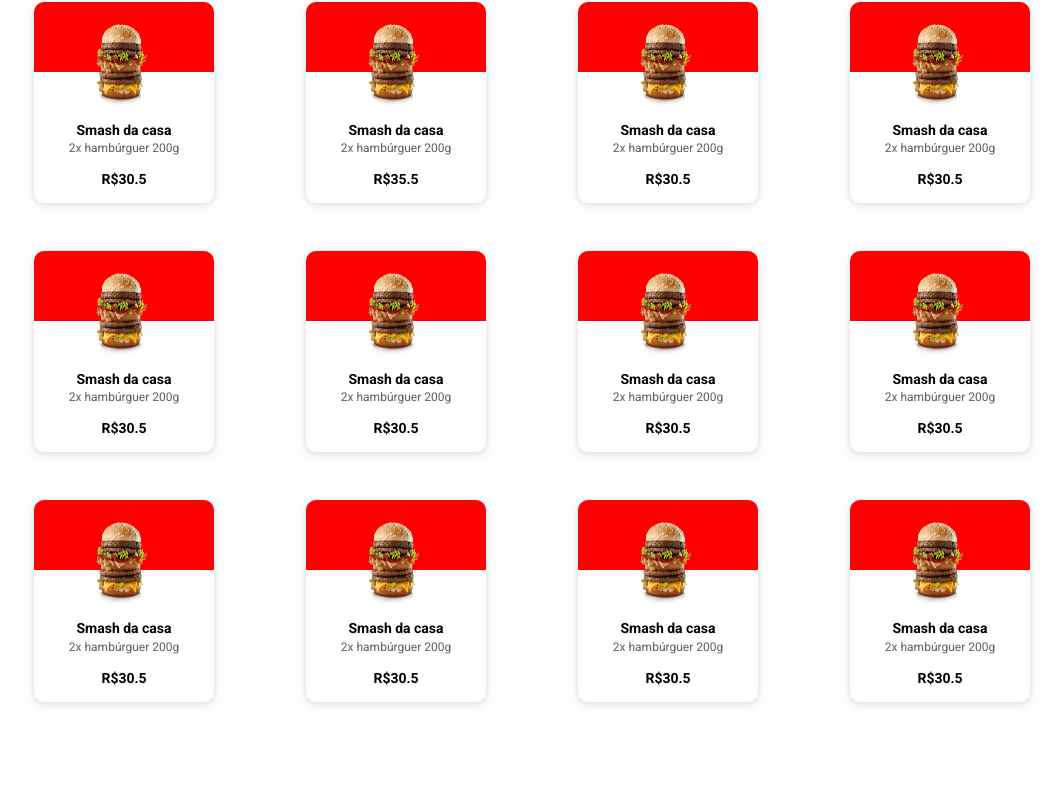
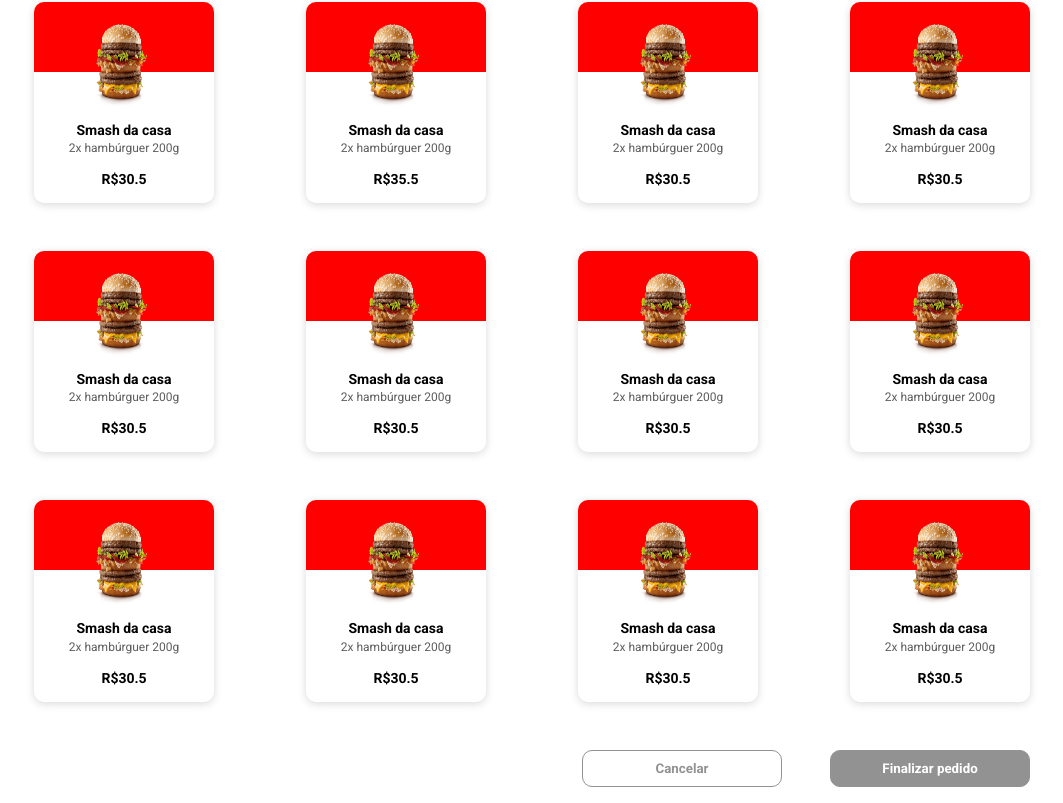
Before and after one commit to lucasveigaa/teste-devio, a React (Vite) app: page / in a window 1280 px wide. Shown: the part 554-1357 px from the top of the page, without its empty margins (62-1125 px from the left). Before the commit the page ends 1272 px from the top, so only its background shows below. Built offline with nearby package versions, Linux system fonts and the light colour scheme.

Commit message:
feat: finishing stylization of buttons on home page

```diff
--- a/src/components/CardProduct/styles.ts
+++ b/src/components/CardProduct/styles.ts
@@ -9,7 +9,7 @@ export const Container = styled.div`
   padding-bottom: 1rem;
   border-radius: 10px;
 
-  @media (max-width: 700px) {
+  @media (max-width: 768px) {
     width: 150px;
   }
 
--- a/src/pages/Home/index.tsx
+++ b/src/pages/Home/index.tsx
@@ -7,10 +7,13 @@ import { CardProduct } from '../../components/CardProduct';
 import { Header } from '../../components/Header';
 import { Products } from '../../services/products';
 import {
+  CancelButton,
   Container,
+  ContainerButtons,
   ContainerCategories,
   ContainerProducts,
   DivItensCategories,
+  FinalizeButton,
   SubContainerProducts,
 } from './styles';
 
@@ -51,6 +54,12 @@ export function Home() {
             ))}
           </SubContainerProducts>
         </ContainerProducts>
+        <ContainerButtons>
+          <div>
+            <CancelButton type="button">Cancelar</CancelButton>
+            <FinalizeButton type="button">Finalizar pedido</FinalizeButton>
+          </div>
+        </ContainerButtons>
       </Container>
     </>
   );
--- a/src/pages/Home/styles.ts
+++ b/src/pages/Home/styles.ts
@@ -61,3 +61,43 @@ export const SubContainerProducts = styled.div`
     grid-template-columns: repeat(2, 1fr);
   }
 `;
+
+export const ContainerButtons = styled.div`
+  margin-top: 3rem;
+  gap: 2rem;
+  display: flex;
+  justify-content: flex-end;
+  margin-right: calc(25% - 180px);
+
+  @media (max-width: 500px) {
+    flex-direction: column;
+  }
+`;
+
+export const Button = styled.button`
+  padding: 0.65rem 0;
+  width: 200px;
+  margin-left: 3rem;
+  border-radius: 10px;
+  font-weight: 700;
+
+  &:hover {
+    filter: brightness(90%);
+    cursor: pointer;
+  }
+`;
+
+export const CancelButton = styled(Button)`
+  background: #fff;
+  color: #929292;
+  border: 1px solid #929292;
+
+  @media (max-width: 500px) {
+    margin-bottom: 0.5rem;
+  }
+`;
+export const FinalizeButton = styled(Button)`
+  background: #929292;
+  border: 1px solid #929292;
+  color: #fff;
+`;
```
